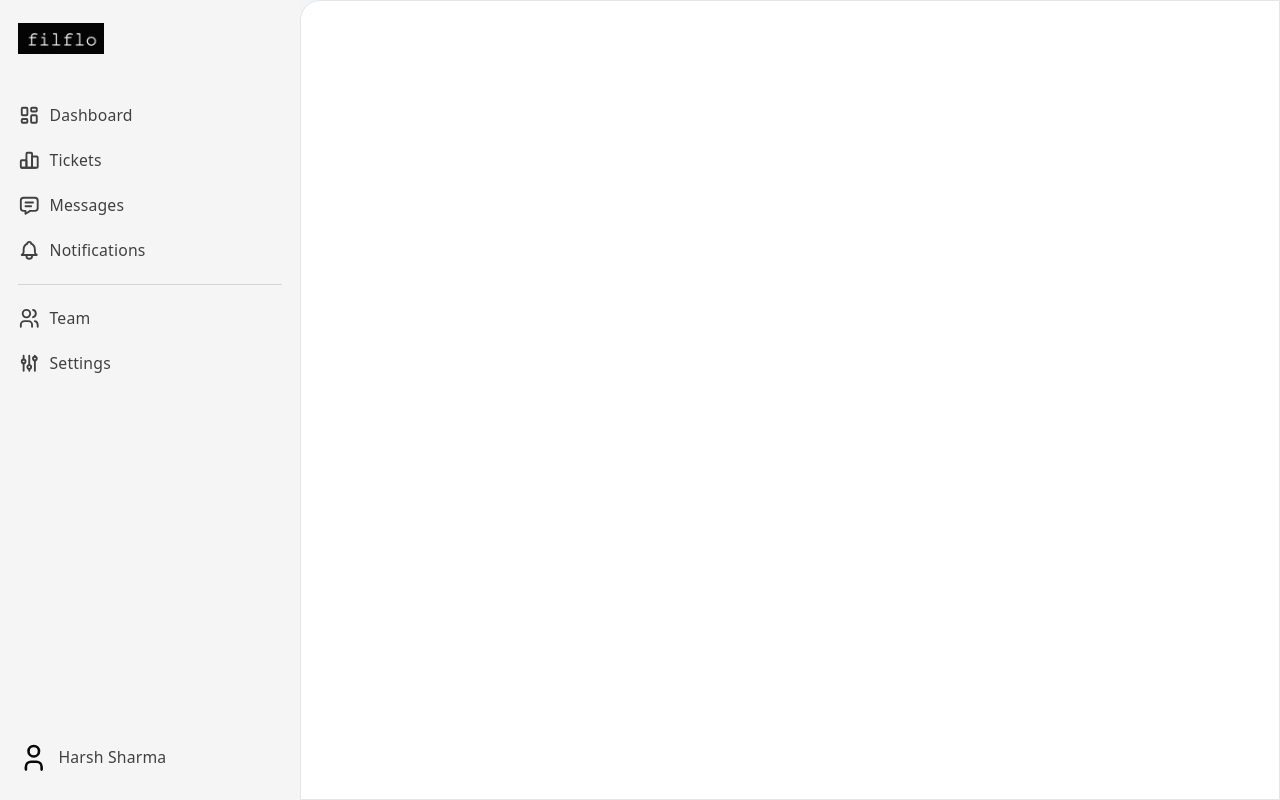
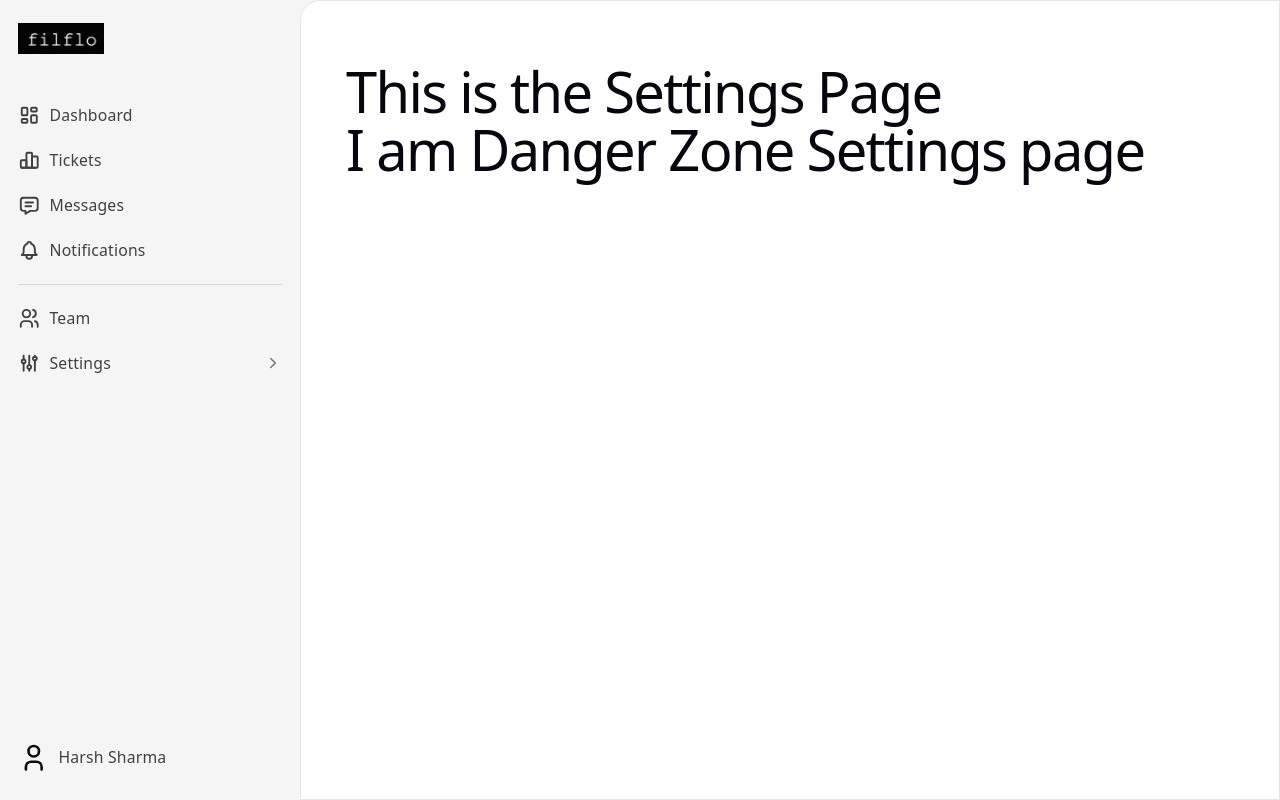
Before and after one commit to GeneCodeSavvy/analytics-filflo, a React (Vite) app in the folder apps/web/: page /settings/danger in a window 1280 px wide. Built offline with nearby package versions, Linux system fonts and the light colour scheme.

Commit message:
feat: settings page is scalable now

```diff
--- a/apps/web/src/App.tsx
+++ b/apps/web/src/App.tsx
@@ -6,8 +6,14 @@ import { ErrorBoundary } from "./components/ui/ErrorBoundary";
 import { Tickets } from "./components/Tickets";
 import { Messages } from "./components/Messages";
 import { Notifications } from "./components/Notifications";
-import { Team } from "./components/Team";
+import { Teams } from "./components/Team";
 import { Settings } from "./components/Settings";
+import { ProfileSettings } from "./components/ProfileSettings";
+import { SecuritySettings } from "./components/SecuritySettings";
+import { NotificationSettings } from "./components/NotificationSettings";
+import { AppearanceSettings } from "./components/AppearanceSettings";
+import { OrgSettings } from "./components/OrgSettings";
+import { DangerSettings } from "./components/DangerSettings";
 
 const App = () => (
   <ErrorBoundary>
@@ -17,8 +23,15 @@ const App = () => (
         <Route path="/tickets" Component={Tickets} />
         <Route path="/messages" Component={Messages} />
         <Route path="/notifications" Component={Notifications} />
-        <Route path="/team" Component={Team} />
-        <Route path="/settings" Component={Settings} />
+        <Route path="/teams" Component={Teams} />
+        <Route path="/settings" Component={Settings}>
+          <Route path="profile" Component={ProfileSettings} />
+          <Route path="security" Component={SecuritySettings} />
+          <Route path="notifications" Component={NotificationSettings} />
+          <Route path="appearance" Component={AppearanceSettings} />
+          <Route path="org" Component={OrgSettings} />
+          <Route path="danger" Component={DangerSettings} />
+        </Route>
       </Routes>
     </NavSidebar>
   </ErrorBoundary>
--- /dev/null
+++ b/apps/web/src/components/AppearanceSettings.tsx
@@ -0,0 +1,3 @@
+export const AppearanceSettings = () => {
+  return <h1>I am Appearance Settings page</h1>;
+};
--- /dev/null
+++ b/apps/web/src/components/DangerSettings.tsx
@@ -0,0 +1,3 @@
+export const DangerSettings = () => {
+  return <h1>I am Danger Zone Settings page</h1>;
+};
--- a/apps/web/src/components/NavSidebar.tsx
+++ b/apps/web/src/components/NavSidebar.tsx
@@ -10,10 +10,14 @@ import {
 } from "@/components/ui/sidebar";
 import {
   IconAdjustments,
+  IconAlertTriangle,
   IconBell,
+  IconBuilding,
   IconChartBar,
   IconLayoutDashboard,
+  IconLock,
   IconMessage,
+  IconPalette,
   IconUser,
   IconUsers,
 } from "@tabler/icons-react";
@@ -54,13 +58,46 @@ const items: NavItem[] = [
     kind: "link",
     label: "Team",
     icon: <IconUsers className={iconClass} />,
-    href: "/team",
+    href: "/teams",
   },
   {
-    kind: "link",
-    href: "/settings",
-    label: "Settings",
-    icon: <IconAdjustments className={iconClass} />,
+    kind: "group",
+    group: {
+      label: "Settings",
+      icon: <IconAdjustments className={iconClass} />,
+      links: [
+        {
+          label: "Profile",
+          href: "/settings/profile",
+          icon: <IconUser className={iconClass} />,
+        },
+        {
+          label: "Security",
+          href: "/settings/security",
+          icon: <IconLock className={iconClass} />,
+        },
+        {
+          label: "Notifications",
+          href: "/settings/notifications",
+          icon: <IconBell className={iconClass} />,
+        },
+        {
+          label: "Appearance",
+          href: "/settings/appearance",
+          icon: <IconPalette className={iconClass} />,
+        },
+        {
+          label: "Org Settings",
+          href: "/settings/org",
+          icon: <IconBuilding className={iconClass} />,
+        },
+        {
+          label: "Danger Zone",
+          href: "/settings/danger",
+          icon: <IconAlertTriangle className={iconClass} />,
+        },
+      ],
+    },
   },
 ];
 
--- /dev/null
+++ b/apps/web/src/components/NotificationSettings.tsx
@@ -0,0 +1,3 @@
+export const NotificationSettings = () => {
+  return <h1>I am Notification Settings page</h1>;
+};
--- /dev/null
+++ b/apps/web/src/components/OrgSettings.tsx
@@ -0,0 +1,3 @@
+export const OrgSettings = () => {
+  return <h1>I am Org Settings page</h1>;
+};
--- /dev/null
+++ b/apps/web/src/components/ProfileSettings.tsx
@@ -0,0 +1,3 @@
+export const ProfileSettings = () => {
+  return <h1>I am Profile Settings page</h1>;
+};
--- /dev/null
+++ b/apps/web/src/components/SecuritySettings.tsx
@@ -0,0 +1,3 @@
+export const SecuritySettings = () => {
+  return <h1>I am Security Settings page</h1>;
+};
--- a/apps/web/src/components/Settings.tsx
+++ b/apps/web/src/components/Settings.tsx
@@ -1,7 +1,9 @@
+import { Outlet } from "react-router";
 export const Settings = () => {
   return (
     <div>
       <h1>This is the Settings Page</h1>
+      <Outlet />
     </div>
   );
 };
--- a/apps/web/src/components/Team.tsx
+++ b/apps/web/src/components/Team.tsx
@@ -1,4 +1,4 @@
-export const Team = () => {
+export const Teams = () => {
   return (
     <div>
       <h1>This is the Team Page</h1>
--- a/apps/web/src/components/ui/sidebar.tsx
+++ b/apps/web/src/components/ui/sidebar.tsx
@@ -5,13 +5,13 @@ import { Link } from "react-router";
 import { AnimatePresence, motion } from "motion/react";
 import { IconChevronRight, IconMenu2, IconX } from "@tabler/icons-react";
 
-interface Link {
+interface NavLink {
   label: string;
   href: string;
   icon: React.JSX.Element | React.ReactNode;
 }
 
-export type Group = { label: string; icon: React.ReactNode; links: Link[] };
+export type Group = { label: string; icon: React.ReactNode; links: NavLink[] };
 
 interface SidebarContextProps {
   open: boolean;
@@ -243,7 +243,7 @@ export const SidebarLink = ({
   className,
   ...props
 }: {
-  link: Link;
+  link: NavLink;
   className?: string;
 }) => {
   const { open, animate } = useSidebar();
```
